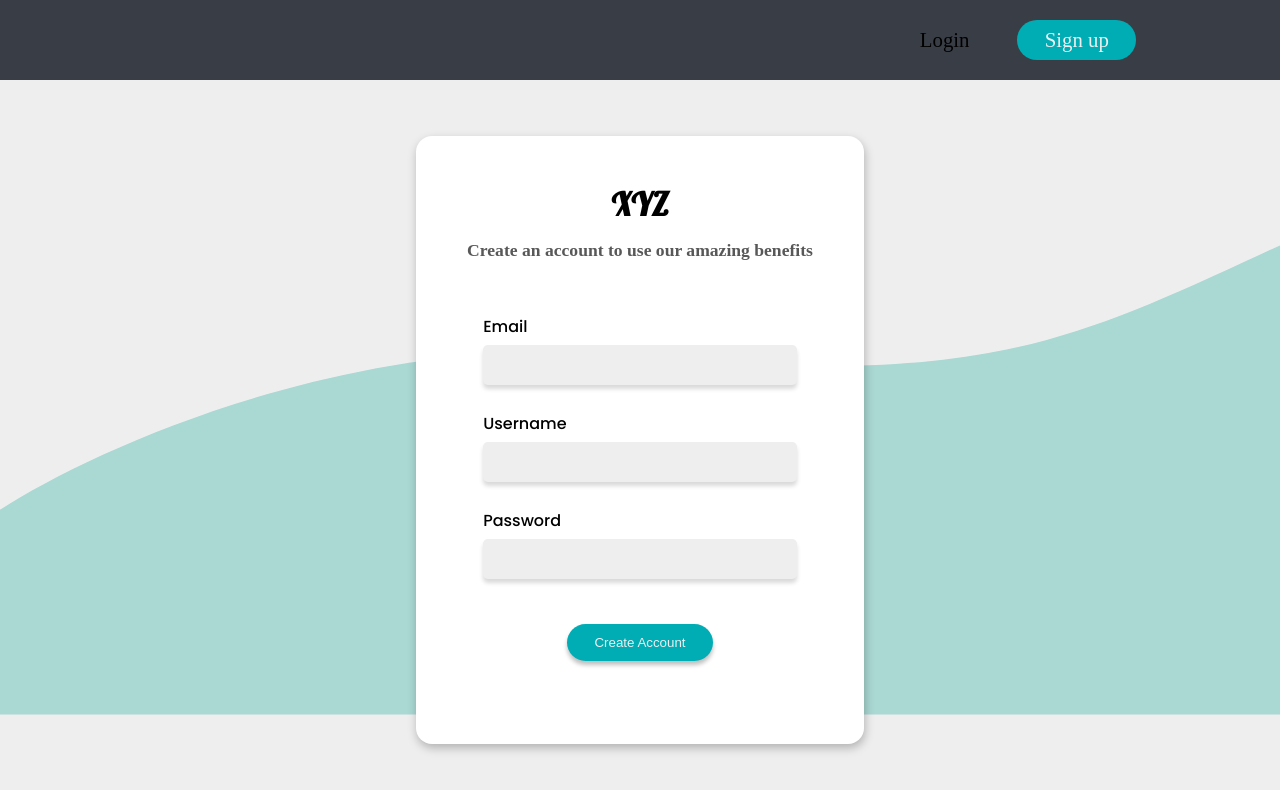
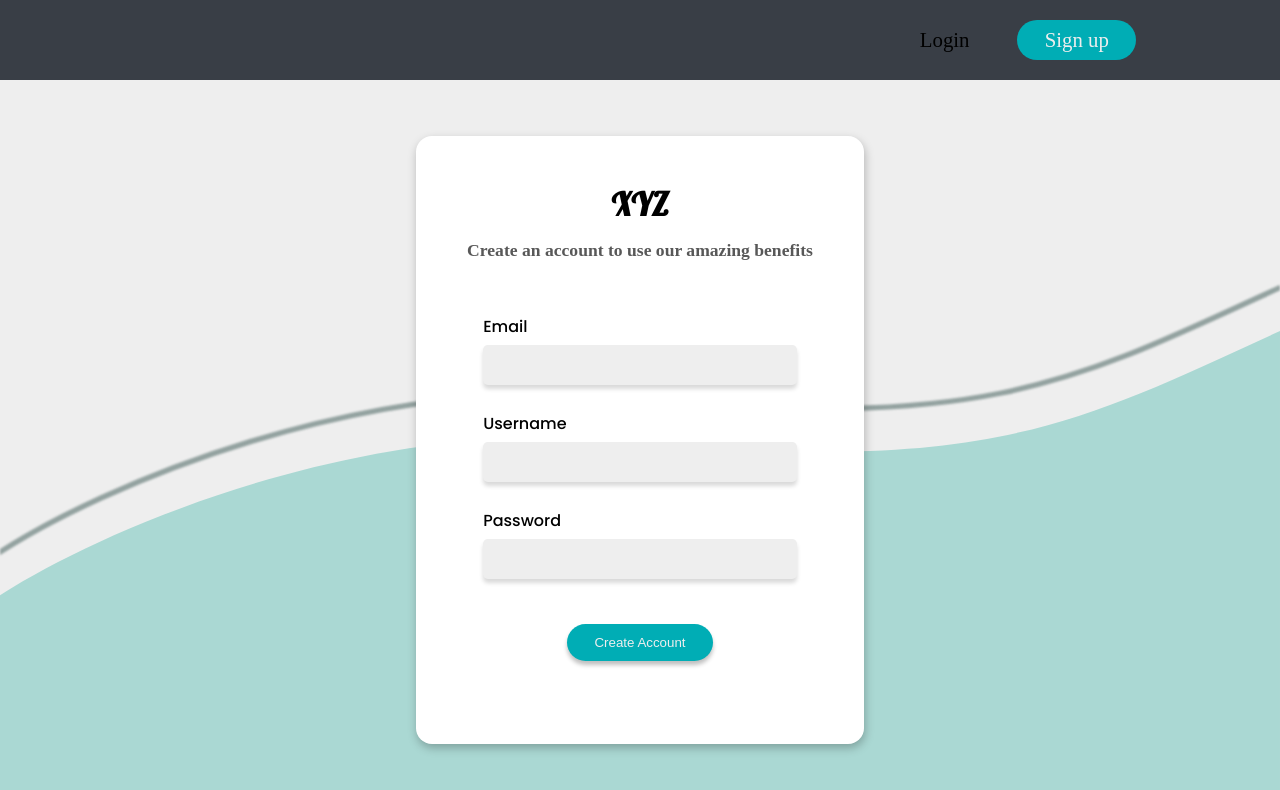
Before and after one commit to shah1012/Typescript-Chat-App-Frontend, a React (Vite) app: page / in a window 1280 px wide. Shown: the top 790 px of the page. Built offline with nearby package versions, Linux system fonts and the light colour scheme.

Commit message:
svg edits

```diff
--- /dev/null
+++ b/src/components/Background/Outline.tsx
@@ -0,0 +1,23 @@
+import React from "react";
+
+const Outline = () => {
+  return (
+    <div className="outLine">
+      <svg
+        viewBox="0 0 1920 404"
+        fill="none"
+        xmlns="http://www.w3.org/2000/svg"
+      >
+        <path
+          d="M0 400C145.567 306 540.341 128.1 954.9 168.5C1473.1 219 1607.39 147 1918 4"
+          stroke="#93A2A0"
+          stroke-width="8"
+          stroke-linecap="round"
+          stroke-linejoin="round"
+        />
+      </svg>
+    </div>
+  );
+};
+
+export default Outline;
--- a/src/components/Background/index.tsx
+++ b/src/components/Background/index.tsx
@@ -4,8 +4,6 @@ const index = () => {
   return (
     <svg
       className="background"
-      width="1918"
-      height="703"
       viewBox="0 0 1918 703"
       fill="none"
       xmlns="http://www.w3.org/2000/svg"
--- a/src/pages/SignUp.tsx
+++ b/src/pages/SignUp.tsx
@@ -2,11 +2,16 @@ import React from "react";
 import signUpOptions from "../misc/signUpOptions";
 import InputComponents from "../components/SignUp/InputComponents";
 import Background from "../components/Background";
+import Outline from "../components/Background/Outline";
 
 const index = () => {
   return (
     <>
-      <Background />
+      <div className="backgroundDiv">
+        <Background />
+        <Outline />
+      </div>
+
       <section className="signUp">
         <main>
           <h2>XYZ</h2>
--- a/src/styles/background.scss
+++ b/src/styles/background.scss
@@ -1,9 +1,31 @@
 .background {
-  width: 100vw;
-  height: 80vh;
+  position: fixed;
+  bottom: 0rem;
+  left: 0;
+  right: 0;
+  // transform: translateX(-30%);
+  z-index: 0;
+  svg {
+    // width: 300vw;
+    // height: 67vh;
+    width: 100vw;
+    height: 100vh;
+  }
+}
 
+.outLine {
+  position: fixed;
+  bottom: 0;
+  transform: translateY(3%);
   left: 0;
-  bottom: 0;
-  position: absolute;
+  right: 0;
+  // transform: translateX(-30%);
   z-index: 0;
+  filter: blur(1.2px);
+  svg {
+    // width: 300vw;
+    // height: 67vh;
+    width: 100vw;
+    height: 100vh;
+  }
 }
```
Also changed, not shown: src/images/Vector 1.svg (added).
